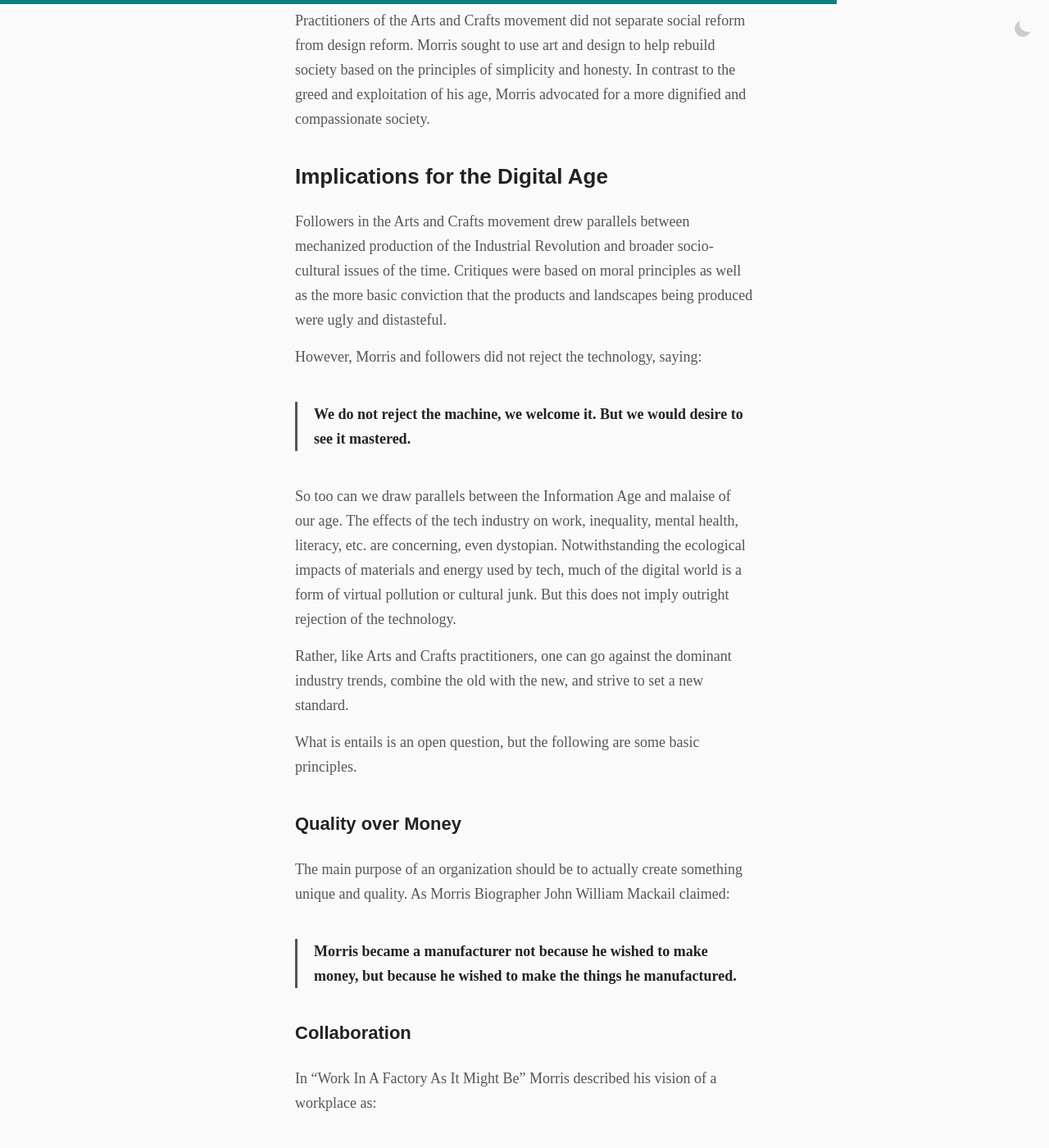
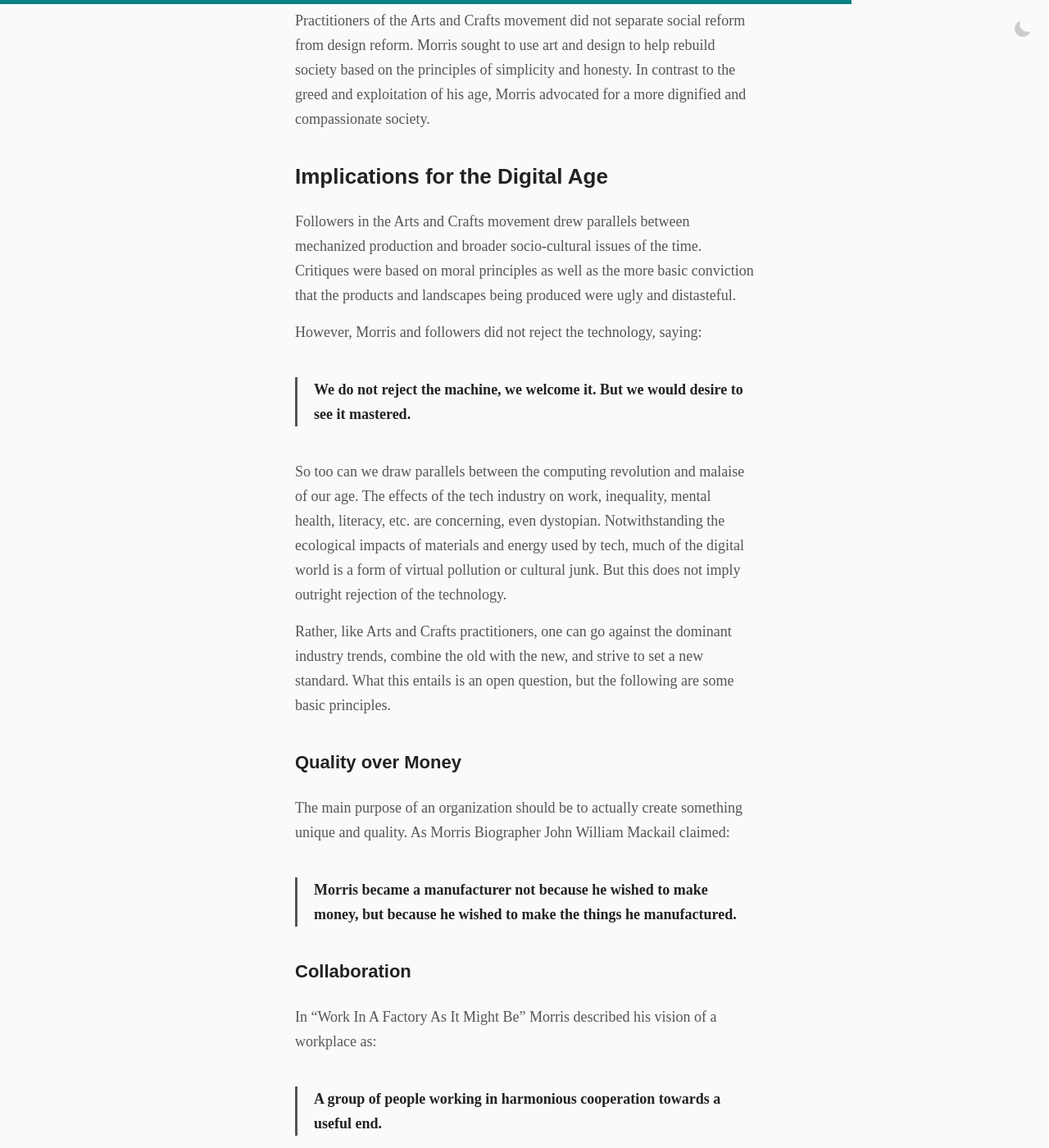
Before and after one commit to craigmateo/palabra, a Jekyll site: the page built from _posts/2023-11-12-morris.md, in a window 1280 px wide and 1400 px high, scrolled down 3836 px. Shown: the whole window at 82% size. Built offline with Jekyll 4.4.1, drawn with Linux system fonts in a browser that asks for light colours; some web fonts are replaced; comment, search, counter and statistics services are not loaded.

Commit message:
adding post

```diff
--- a/_posts/2023-11-12-morris.md
+++ b/_posts/2023-11-12-morris.md
@@ -11,7 +11,7 @@
 
 Our current tech age is, in some ways, analogous to what previous generations faced with industrialization. Like the Industrial Revolution, narratives of progress through technology are met with labor upheavals, inequality, and alienation.
 
-In the 19th Century, William Morris responded to the "dark Satanic Mills" of industrialization by calling for social reform and upholding the medieval idea of craft. To counter tech disenchantment in our own time, we can consider whether Morris's legacy can inspire today's digital economy.
+In the 19th Century, William Morris responded to the “dark Satanic Mills” of industrialization by calling for social reform and upholding the medieval idea of craft. To counter tech disenchantment in our own time, we can consider whether Morris’s legacy can inspire today’s digital economy.
 
 <!--more-->
 
@@ -61,17 +61,15 @@
 
 ## Implications for the Digital Age
 
-Followers in the Arts and Crafts movement drew parallels between mechanized production of the Industrial Revolution and broader socio-cultural issues of the time. Critiques were based on moral principles as well as the more basic conviction that the products and landscapes being produced were ugly and distasteful.
+Followers in the Arts and Crafts movement drew parallels between mechanized production and broader socio-cultural issues of the time. Critiques were based on moral principles as well as the more basic conviction that the products and landscapes being produced were ugly and distasteful.
 
 However, Morris and followers did not reject the technology, saying:
 
 > We do not reject the machine, we welcome it. But we would desire to see it mastered.
 
-So too can we draw parallels between the Information Age and malaise of our age. The effects of the tech industry on work, inequality, mental health, literacy, etc. are concerning, even dystopian. Notwithstanding the ecological impacts of materials and energy used by tech, much of the digital world is a form of virtual pollution or cultural junk. But this does not imply outright rejection of the technology.
+So too can we draw parallels between the computing revolution and malaise of our age. The effects of the tech industry on work, inequality, mental health, literacy, etc. are concerning, even dystopian. Notwithstanding the ecological impacts of materials and energy used by tech, much of the digital world is a form of virtual pollution or cultural junk. But this does not imply outright rejection of the technology.
 
-Rather, like Arts and Crafts practitioners, one can go against the dominant industry trends, combine the old with the new, and strive to set a new standard.
-
-What is entails is an open question, but the following are some basic principles.
+Rather, like Arts and Crafts practitioners, one can go against the dominant industry trends, combine the old with the new, and strive to set a new standard. What this entails is an open question, but the following are some basic principles.
 
 ### Quality over Money
 
```
